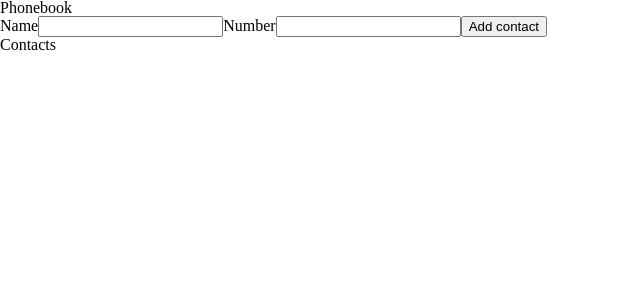
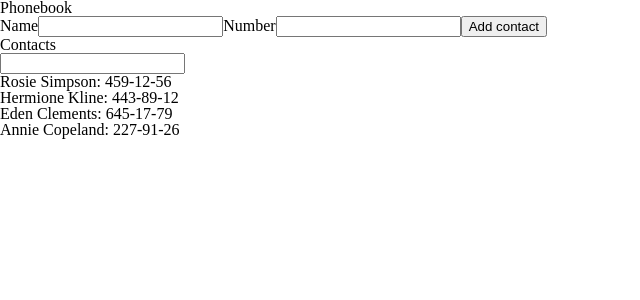
Before and after one commit to skif6623/components-1, a React (Create React App) app: page / in a window 1280 px wide. Shown: the top 300 px of the page, without its empty margins (0-640 px from the left). Built offline with nearby package versions, Linux system fonts and the light colour scheme.

Commit message:
add filter

```diff
--- a/src/modules/Phonebook/Phonebook.jsx
+++ b/src/modules/Phonebook/Phonebook.jsx
@@ -6,7 +6,15 @@ import PhonebookForm from './PhonebookForm/PhonebookForm';
 import PhonebookList from './PhonebookList/PhonebookList';
 
 export class Phonebook extends Component {
-  state = { contacts: [] };
+  state = {
+    contacts: [
+      { id: 'id-1', contactName: 'Rosie Simpson', contactNumber: '459-12-56' },
+      { id: 'id-2', contactName: 'Hermione Kline', contactNumber: '443-89-12' },
+      { id: 'id-3', contactName: 'Eden Clements', contactNumber: '645-17-79' },
+      { id: 'id-4', contactName: 'Annie Copeland', contactNumber: '227-91-26' },
+    ],
+    filter: '',
+  };
 
   onAddContact = ({ contactName, contactNumber }) => {
     this.setState(prevState => {
@@ -21,9 +29,29 @@ export class Phonebook extends Component {
     });
   };
 
+  handleChange = ({ target }) => {
+    const { name, value } = target;
+    this.setState({ [name]: value });
+  };
+
+  getFilteredContacts = () => {
+    const { filter, contacts } = this.state;
+    if (!filter) {
+      return contacts;
+    }
+    const result = contacts.filter(({ contactName, contactNumber }) => {
+      return (
+        contactName.toLowerCase().includes(filter) ||
+        contactNumber.toLowerCase().includes(filter)
+      );
+    });
+
+    return result;
+  };
   render() {
-    const { contacts } = this.state;
-    const { onAddContact } = this;
+    const { filter } = this.state;
+    const { onAddContact, handleChange, getFilteredContacts } = this;
+    const contacts = getFilteredContacts();
 
     return (
       <>
@@ -31,6 +59,12 @@ export class Phonebook extends Component {
           <PhonebookForm onSubmit={onAddContact} />
         </PhonebookSection>
         <PhonebookSection title="Contacts">
+          <input
+            onChange={handleChange}
+            type="text"
+            name="filter"
+            value={filter}
+          />
           <PhonebookList contacts={contacts} />
         </PhonebookSection>
       </>
--- a/src/modules/Phonebook/PhonebookForm/PhonebookForm.jsx
+++ b/src/modules/Phonebook/PhonebookForm/PhonebookForm.jsx
@@ -23,13 +23,14 @@ export class PhonebookForm extends Component {
 
   render() {
     const { contactName, contactNumber } = this.state;
+    const { handleChange, handleSubmit } = this;
 
     return (
-      <form onSubmit={this.handleSubmit}>
+      <form onSubmit={handleSubmit}>
         <label>
           Name
           <input
-            onChange={this.handleChange}
+            onChange={handleChange}
             type="text"
             name="contactName"
             value={contactName}
@@ -39,7 +40,7 @@ export class PhonebookForm extends Component {
         <label>
           Number
           <input
-            onChange={this.handleChange}
+            onChange={handleChange}
             type="tel"
             name="contactNumber"
             value={contactNumber}
```
